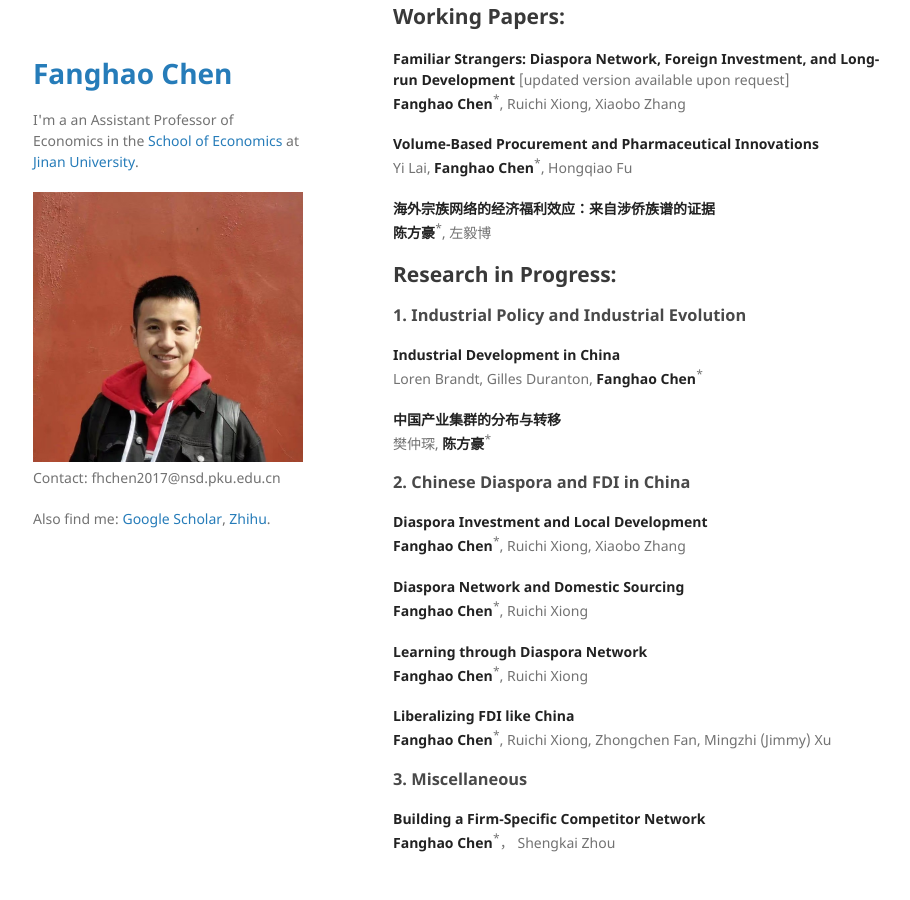
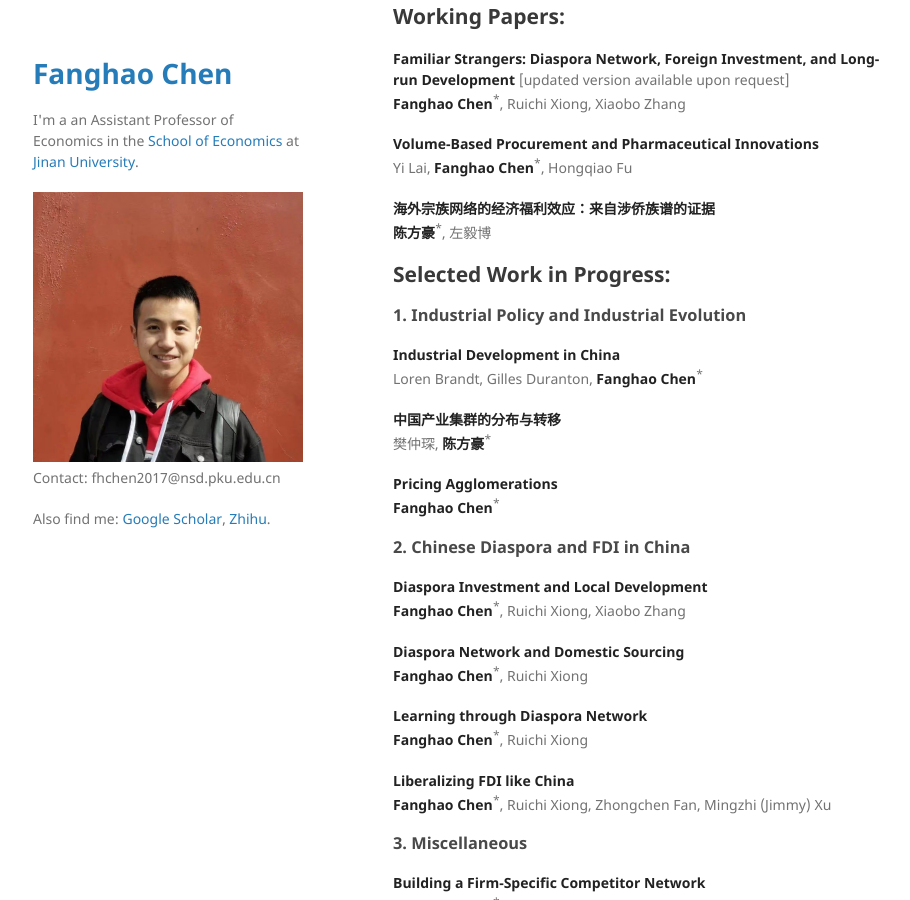
Before and after one commit to FanghaoChen/homepage, a Jekyll site: the page built from research.md, in a window 1280 px wide and 900 px high, scrolled down 605 px. Shown: the whole window, without its empty margins (177-1087 px from the left). Built offline with Jekyll 4.4.1, drawn with Linux system fonts in a browser that asks for light colours.

Commit message:
Update research.md

```diff
--- a/research.md
+++ b/research.md
@@ -39,7 +39,7 @@ Yi Lai, **Fanghao Chen**<sup>*</sup>, Hongqiao Fu
 **海外宗族网络的经济福利效应：来自涉侨族谱的证据** <br/>
 **陈方豪**<sup>*</sup>, 左毅博
 
-## Research in Progress:
+## Selected Work in Progress:
 
 ### 1. Industrial Policy and Industrial Evolution ###
 
@@ -48,6 +48,9 @@ Loren Brandt, Gilles Duranton, **Fanghao Chen**<sup>*</sup>
 
 **中国产业集群的分布与转移** <br/>
 樊仲琛, **陈方豪**<sup>*</sup>
+
+**Pricing Agglomerations**  <br/>
+**Fanghao Chen**<sup>*</sup>
 
 ### 2. Chinese Diaspora and FDI in China ###
 
```
